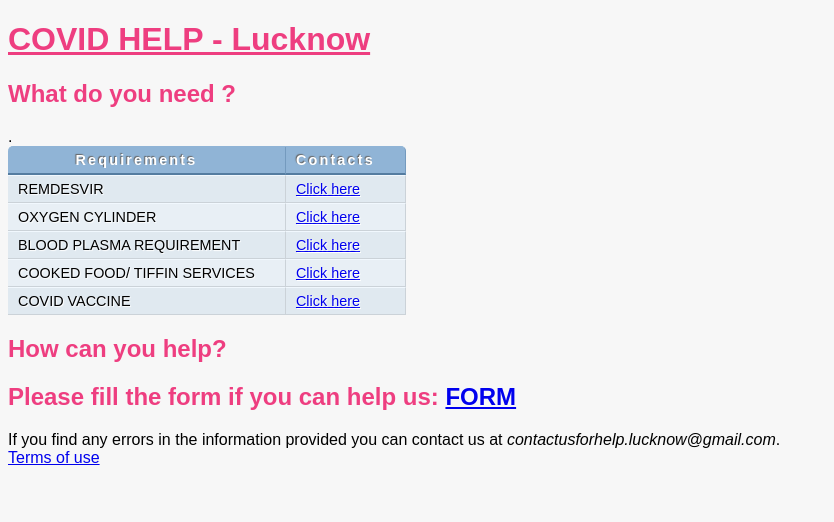
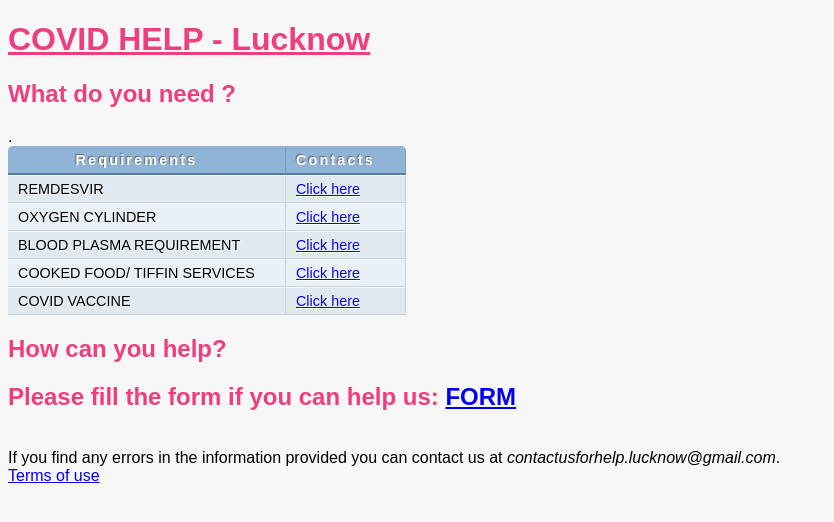
Before and after one commit to covidhelputtarpradesh/covidhelputtarpradesh.github.io, a plain HTML site: page index.html in a window 1280 px wide. Shown: the whole page, without its empty margins (0-834 px from the left). Drawn offline with Linux system fonts and the light colour scheme.

Commit message:
Update index.html

```diff
--- a/index.html
+++ b/index.html
@@ -78,7 +78,7 @@
 		<h2>Please fill the form if you can help us:
     <a href="https://docs.google.com/forms/d/e/1FAIpQLSeVt8N4EFYK88qE-Bp4GI9w7VIYFjZImAn0HJv6isk89jQLDA/viewform?usp=send_form"><b>    FORM   </b></a></h2>
 
-	<p>If you find any errors in the information provided you can contact us at <i>contactusforhelp.lucknow@gmail.com</i>.
+	<br>If you find any errors in the information provided you can contact us at <i>contactusforhelp.lucknow@gmail.com</i>.
 	<br><a href="terms.html">Terms of use</a>
 
 </body>
```
